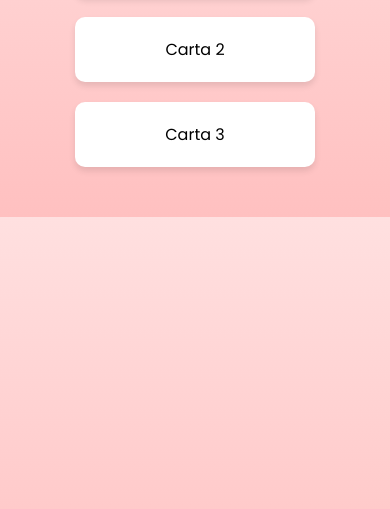
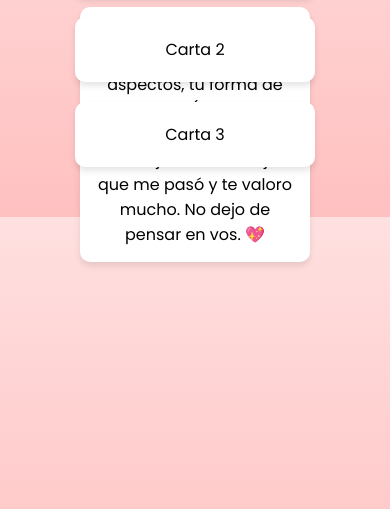
Before and after one commit to Bxnjaggs/Bxnjaggs2.github.io, a plain HTML site: page index.html in a window 390 px wide. Both pictures are taken after a click on the element "Carta 1". Shown: the part 209-718 px from the top of the page. Drawn offline with Linux system fonts and the light colour scheme.

Commit message:
Update index.html

```diff
--- a/index.html
+++ b/index.html
@@ -35,9 +35,26 @@
             text-align: center;
             transition: transform 0.3s;
             cursor: pointer;
+            position: relative;
         }
         .carta:hover {
             transform: scale(1.05);
+        }
+        .mensaje {
+            display: none;
+            position: absolute;
+            top: 100%;
+            left: 50%;
+            transform: translateX(-50%);
+            background: white;
+            padding: 15px;
+            border-radius: 10px;
+            box-shadow: 0 4px 6px rgba(0, 0, 0, 0.1);
+            width: 200px;
+            margin-top: 10px;
+        }
+        .carta.abierta .mensaje {
+            display: block;
         }
     </style>
 </head>
@@ -45,10 +62,21 @@
     <div class="container">
         <h1>TE AMOOOOOOO 💌</h1>
         <div class="cartas">
-            <div class="carta" onclick="alert('Hola, Abril. Sos muy hermosa en todos los aspectos, tu forma de ser, tu cara (es hermosa y linda), también cuando te enojas. Sos lo mejor que me pasó y te valoro mucho. Yo no dejo de pensar en vos.')">Carta 1</div>
-            <div class="carta" onclick="alert('Decirte que te amo me queda corto, porque lo que siento por vos es más grande que cualquier palabra. Sos mi persona favorita, te amo mucho y te quiero para toda la vida.')">Carta 2</div>
-            <div class="carta" onclick="alert('Ningún gil te ama más que yo. Te amo, Abril.')">Carta 3</div>
+            <div class="carta" onclick="toggleCarta(this)">Carta 1
+                <div class="mensaje">Hola, Abril. Sos muy hermosa en todos los aspectos, tu forma de ser, tu cara (es hermosa y linda), incluso cuando te enojas. Sos lo mejor que me pasó y te valoro mucho. No dejo de pensar en vos. 💖</div>
+            </div>
+            <div class="carta" onclick="toggleCarta(this)">Carta 2
+                <div class="mensaje">Decirte que te amo me queda corto, porque lo que siento por vos es más grande que cualquier palabra. Sos mi persona favorita, te amo mucho y te quiero para toda la vida. 💕</div>
+            </div>
+            <div class="carta" onclick="toggleCarta(this)">Carta 3
+                <div class="mensaje">Ningún gil te ama más que yo. Te amo, Abril. 😘</div>
+            </div>
         </div>
     </div>
+    <script>
+        function toggleCarta(element) {
+            element.classList.toggle("abierta");
+        }
+    </script>
 </body>
 </html>
```
